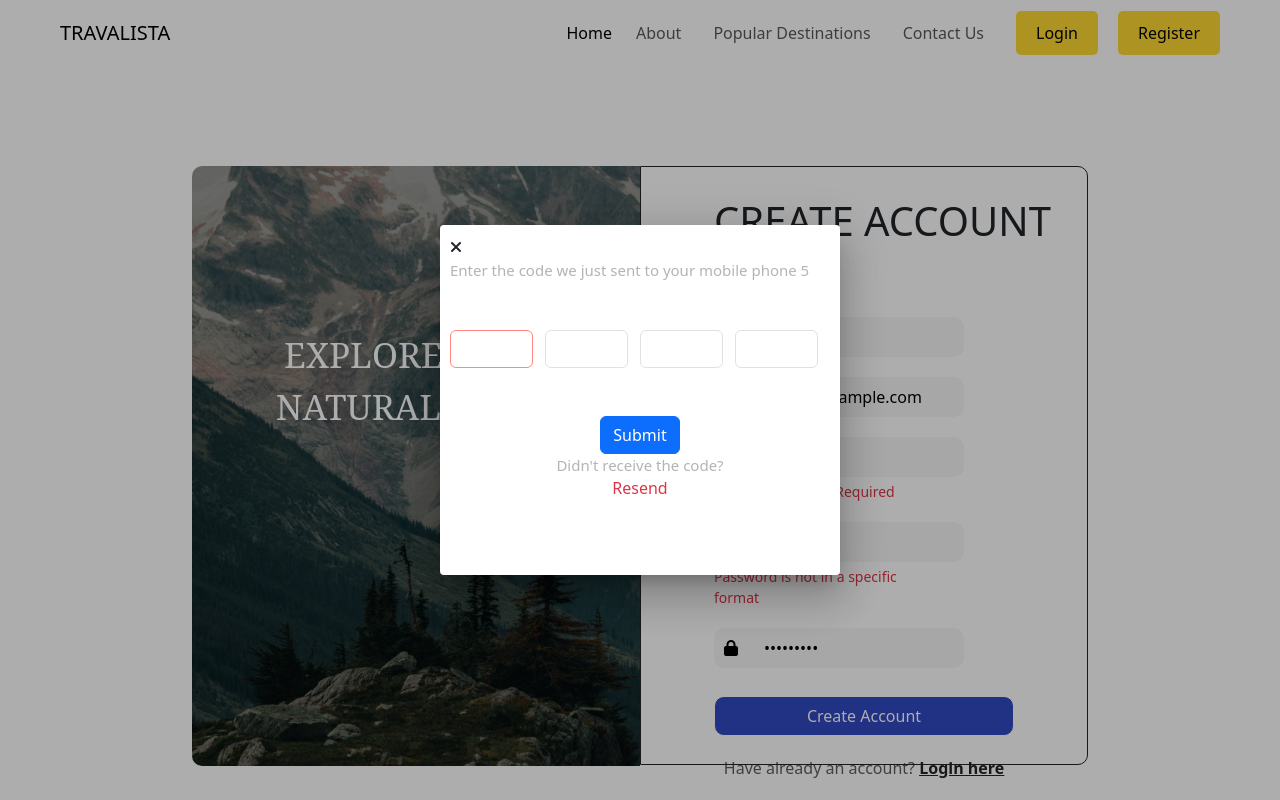
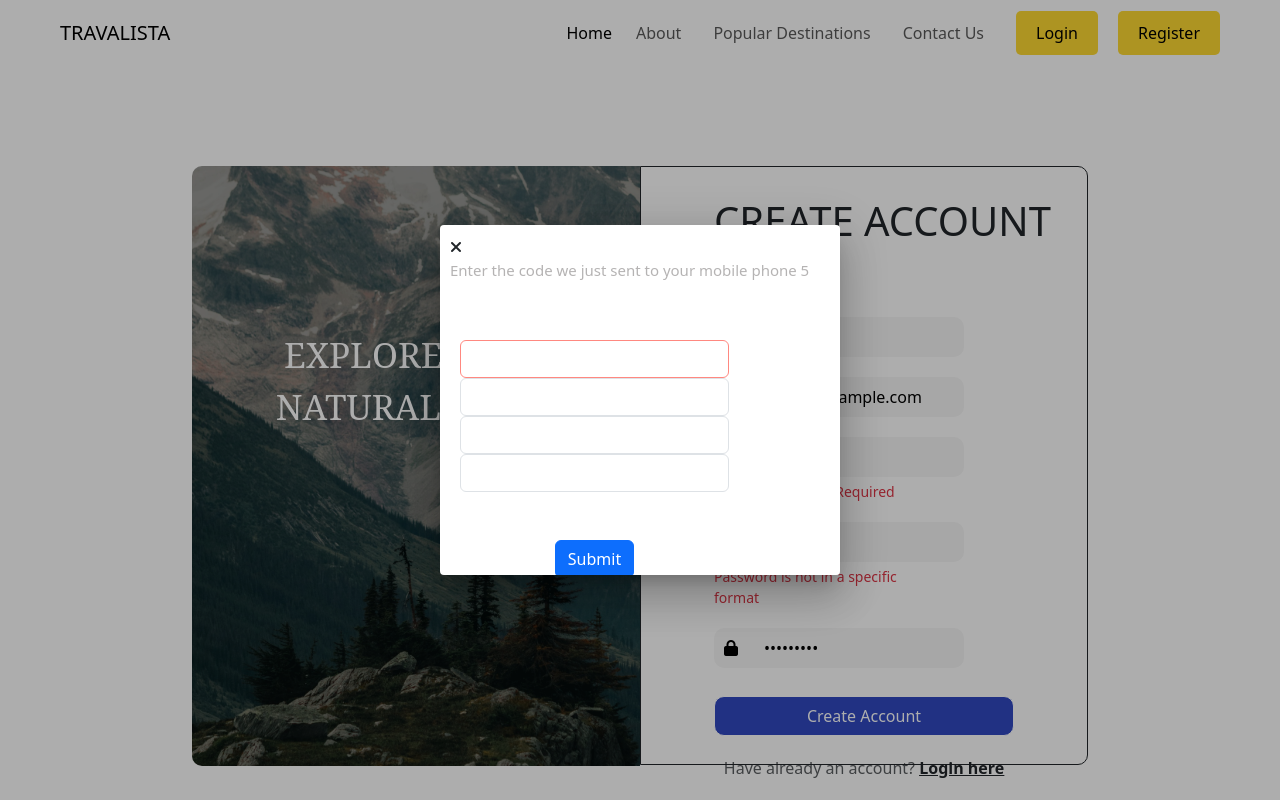
Before and after one commit to mohammedshafinc/TRAVALISTA-FRONTEND, an Angular app: page /userregistration in a window 1280 px wide. Both pictures are taken after typing "Sample", "name@example.com", "5", "Sample123", "Sample123" into the empty fields and a click on the button "Create Account". Built offline with nearby package versions, Linux system fonts and the light colour scheme; no server answers.

Commit message:
otp verify

```diff
--- a/src/app/app.module.ts
+++ b/src/app/app.module.ts
@@ -12,6 +12,7 @@ import { GuidesignupComponent } from './components/guidesignup/guidesignup.compo
 import { OtpVerificationDialogComponentComponent } from './components/signup/otp-verification-dialog-component/otp-verification-dialog-component.component';
 import { BrowserAnimationsModule } from '@angular/platform-browser/animations'
 import { MAT_DIALOG_DEFAULT_OPTIONS, MatDialogModule, MatDialogRef } from '@angular/material/dialog';
+import { FormsModule } from '@angular/forms';
 
 @NgModule({
   declarations: [
@@ -29,7 +30,8 @@ import { MAT_DIALOG_DEFAULT_OPTIONS, MatDialogModule, MatDialogRef } from '@angu
     HttpClientModule,
     ReactiveFormsModule,
     BrowserAnimationsModule,
-    MatDialogModule
+    MatDialogModule,
+    FormsModule
   ],
   providers: [{provide:MatDialogRef,useValue:{}}],
   bootstrap: [AppComponent]
--- a/src/app/components/signup/otp-verification-dialog-component/otp-verification-dialog-component.component.html
+++ b/src/app/components/signup/otp-verification-dialog-component/otp-verification-dialog-component.component.html
@@ -6,17 +6,21 @@
       Enter the code we just sent to your mobile phone {{data.mobileNumber}}
       <b class="text-danger"></b>
     </span>
+    <form action="" class="modal-content card">
     <div class="d-flex flex-row mt-5">
-      <input type="text" class="form-control" >
-      <input type="text" class="form-control">
-      <input type="text" class="form-control">
-      <input type="text" class="form-control">
+     <form action="" (ngSubmit)="onOtpSubmit()">
+      <input type="text" class="form-control" [(ngModel)]="otp.one" name="one">
+      <input type="text" class="form-control"  [(ngModel)]="otp.two" name="two">
+      <input type="text" class="form-control"  [(ngModel)]="otp.three" name="three">
+      <input type="text" class="form-control"  [(ngModel)]="otp.four" name="four">
+      <div class="text-center mt-5">
+          <button type="submit" class="btn btn-primary">Submit</button>
+        <span class="d-block mobile-text">Didn't receive the code?</span>
+        <span class="font-weight-bold text-danger cursor ">Resend</span>
+      </div>
+    </form>
     </div>
+  </form>
 
 
-    <div class="text-center mt-5">
-        <button class="btn btn-primary">Submit</button>
-      <span class="d-block mobile-text">Didn't receive the code?</span>
-      <span class="font-weight-bold text-danger cursor ">Resend</span>
-    </div>
   </div>
--- a/src/app/components/signup/otp-verification-dialog-component/otp-verification-dialog-component.component.ts
+++ b/src/app/components/signup/otp-verification-dialog-component/otp-verification-dialog-component.component.ts
@@ -16,22 +16,33 @@ import { UserDAtaService } from 'src/app/userData.service';
   styleUrls: ['./otp-verification-dialog-component.component.scss'],
 })
 export class OtpVerificationDialogComponentComponent implements OnInit {
+  otp = { one: '', two: '', three: '', four: '' };
 
   data: any;
 
   constructor(
     public dialogRef: MatDialogRef<OtpVerificationDialogComponentComponent>,
-    private userData:UserDAtaService
+    private userData: UserDAtaService
   ) {}
 
   closeDialog(): void {
     this.dialogRef.close();
   }
   ngOnInit(): void {
-   this.userData.sharedData.subscribe(data =>{
-    this.data = data
-    console.log("from otp",data);
+    this.userData.sharedData.subscribe((data) => {
+      this.data = data;
+      console.log('from otp', data);
+    });
+  }
 
-   })
+  onOtpSubmit() {
+    try{
+
+      const otpvalue = `${this.otp.one}${this.otp.two}${this.otp.three}${this.otp.four}`;
+      console.log(otpvalue);
+    }catch(error){
+      console.log('error in console',error);
+
+    }
   }
 }
```
